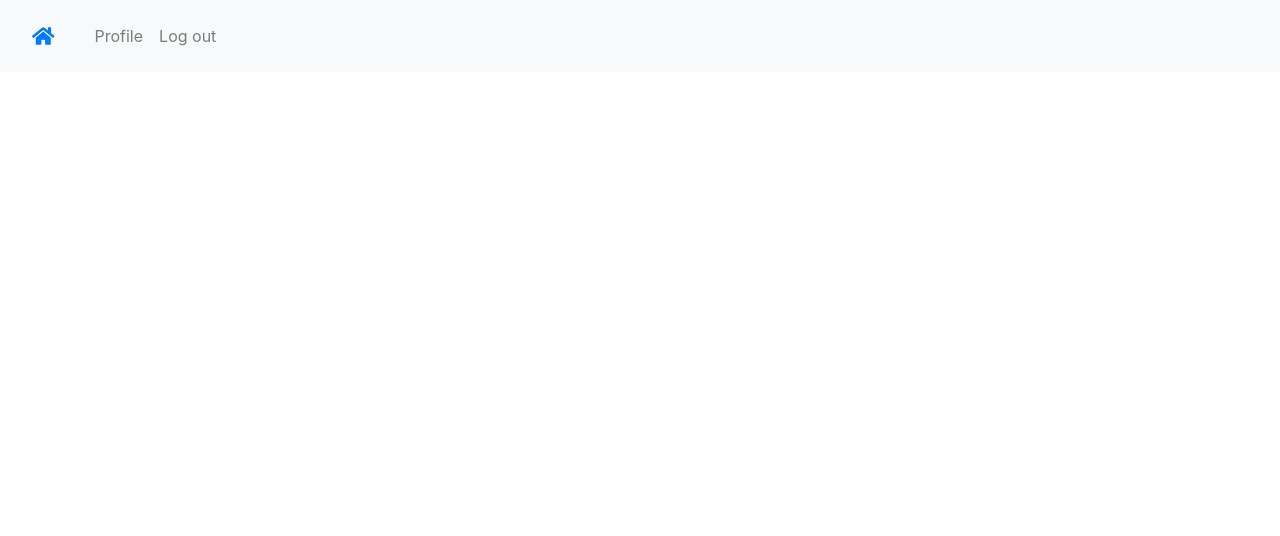
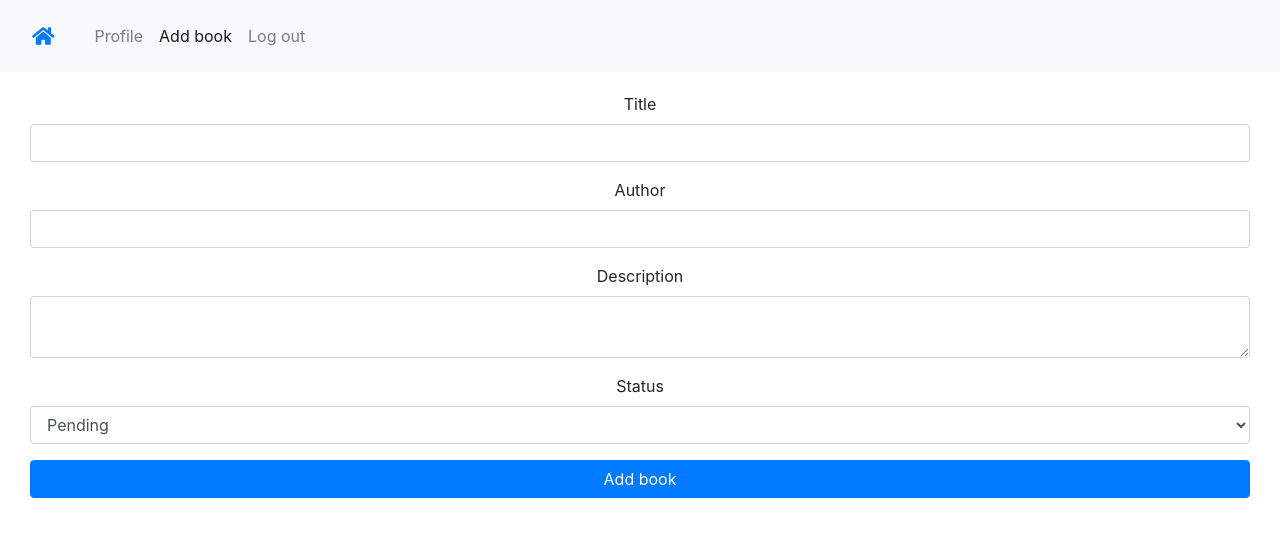
Before and after one commit to x8a/night-stand-frontend, a React (Create React App) app: page /create/pending in a window 1280 px wide. Shown: the top 536 px of the page. Built offline with nearby package versions, Linux system fonts and the light colour scheme; sample sign-in values are in the browser's storage.

Commit message:
Added the add book page and styled

```diff
--- a/src/App.css
+++ b/src/App.css
@@ -38,3 +38,14 @@
 .form-text {
   text-align: center;
 }
+
+.profile-pic {
+  width: 25%;
+}
+
+.profile {
+  display: flex;
+  flex-direction: column;
+	justify-content: center;
+	align-items: center;
+}
--- a/src/App.js
+++ b/src/App.js
@@ -1,33 +1,39 @@
-import React, { Component } from 'react';
-import './App.css';
-import { Switch, Route } from 'react-router-dom';
-import Home from './components/Home';
-import Login from './components/Login';
-import Signup from './components/Signup';
-import Logout from './components/Logout';
-import Profile from './components/Profile';
-import ProtectedRoute from './auth/protected-route';
-import Nav from './components/Navbar';
+import React, { Component } from "react";
+import "./App.css";
+import { Switch, Route } from "react-router-dom";
+import Home from "./components/Home";
+import Login from "./components/Login";
+import Signup from "./components/Signup";
+import Logout from "./components/Logout";
+import Profile from "./components/Profile";
+import NewBook from "./components/NewBook";
+import ProtectedRoute from "./auth/protected-route";
+import Nav from "./components/Navbar";
 
 class App extends Component {
-
-  constructor(props){
-    super(props)
+  constructor(props) {
+    super(props);
     this.state = {
-      loggedInUser: JSON.parse(localStorage.getItem('loggedInUser')) || null
+      loggedInUser: JSON.parse(localStorage.getItem("loggedInUser")) || null,
     };
   }
 
   getTheUser = (userObj) => {
     this.setState({
-      loggedInUser: userObj
-    })
-    this.setState({
-      loggedInUser: userObj
-    }, () => {
-      localStorage.setItem('loggedInUser', JSON.stringify(this.state.loggedInUser))
-    })
+      loggedInUser: userObj,
+    });
+    this.setState(
+      {
+        loggedInUser: userObj,
+      },
+      () => {
+        localStorage.setItem(
+          "loggedInUser",
+          JSON.stringify(this.state.loggedInUser)
+        );
       }
+    );
+  };
 
   render() {
     return (
@@ -38,9 +44,7 @@ class App extends Component {
           <Route
             exact
             path="/signup"
-              render={(props) => (
-                <Signup {...props} getUser={this.getTheUser} />
-              )}
+            render={(props) => <Signup {...props} getUser={this.getTheUser} />}
           />
           <Route
             exact
@@ -50,14 +54,17 @@ class App extends Component {
           <Route
             exact
             path="/logout"
-              render={(props) => (
-                <Logout {...props} callback={this.getTheUser} />
-              )}
+            render={(props) => <Logout {...props} callback={this.getTheUser} />}
           />
           <ProtectedRoute
             path="/profile"
             user={this.state.loggedInUser}
             component={Profile}
+          />
+          <ProtectedRoute
+            path="/create/pending"
+            user={this.state.loggedInUser}
+            component={NewBook}
           />
         </Switch>
       </div>
--- a/src/components/Navbar.js
+++ b/src/components/Navbar.js
@@ -15,10 +15,10 @@ class myNav extends Component {
       );
 
       if (this.props.user) {
-        console.log("Hay usuario logueado!", this.props.user);
         authLink = (
           <Nav className="mr-auto">
             <NavLink to="/profile" className="nav-link">Profile</NavLink>
+            <NavLink to="/create/pending" className="nav-link">Add book</NavLink>
             <NavLink to="/logout" className="nav-link">Log out</NavLink>
           </Nav>
         );
--- /dev/null
+++ b/src/components/NewBook.js
@@ -0,0 +1,73 @@
+import React, { Component } from 'react';
+import axios from "axios";
+
+class NewBook extends Component {
+  constructor(props){
+    super(props);
+    this.state = {
+      title: '',
+      author: '',
+      description: '',
+      status: ''
+    };
+  }
+
+  handleChange = (event) => {
+    const {name, value} = event.target;
+    this.setState({[name]: value});
+  }
+
+  handleFormSubmit = (event) => {
+    event.preventDefault();
+    const body = {
+      title: this.state.title,
+      author: this.state.author,
+      description: this.state.description,
+      status: this.state.status,
+      reader: this.props.loggedInUser._id
+    };
+    axios
+      .post(`${process.env.REACT_APP_API_URL}/create/pending`, body, {withCredentials:true})
+      .then(() => {
+        this.props.history.push('/profile')
+      })
+      .catch((error) => console.log(error));
+  };
+
+  render(){
+    return(
+        <div>
+          <form onSubmit={this.handleFormSubmit} className="forms" >
+            <div className="form-group">
+            <label>Title</label>
+            <input className="form-control" type="text" name="title" value={this.state.title} onChange={ e => this.handleChange(e)}/>
+            </div>
+
+            <div className="form-group">
+            <label>Author</label>
+            <input className="form-control" type="text" name="author" value={this.state.author} onChange={ e => this.handleChange(e)} />
+            </div>
+
+            <div className="form-group">
+            <label>Description</label>
+            <textarea className="form-control" name="description" value={this.state.description} onChange={ e => this.handleChange(e)} />
+            </div>
+
+            <div className="form-group">
+            <label>Status</label>
+            <select className="form-control" value={this.state.status} name="status" onChange={ e => this.handleChange(e)}>
+                <option value="pending">Pending</option>
+                <option value="reading">In progress</option>
+                <option value="finished">Finished</option>
+            </select>
+            </div>
+
+            <input className="btn btn-primary" type="submit" value="Add book" />
+          </form>
+
+        </div>
+      )
+  }
+}
+
+export default NewBook;
--- a/src/components/Profile.js
+++ b/src/components/Profile.js
@@ -1,14 +1,27 @@
 import React, { Component } from 'react'
-import { NavLink } from "react-router-dom";
 
 export default class Profile extends Component {
     render() {
+        console.log(this.props.loggedInUser)
+
+        let booksReading = ""
+
+        if (this.props.loggedInUser.books.length !== 0) {
+            booksReading = (
+                <div className="profile">
+                <h3>Reading</h3>
+                <p>My book</p>
+                </div>
+            );
+          }
+
         return (
             <div>
-                <h1>Welcome to your profile, {this.props.loggedInUser.username}</h1>
-                <p>Name: {this.props.loggedInUser.name}</p>
-                <p>Last Name: {this.props.loggedInUser.lastName}</p>
-                <NavLink to="/logout" className="nav-link">Logout</NavLink>
+                <div className="profile">
+                    <img className="profile-pic" src={this.props.loggedInUser.pic} alt="Profile pic"/>
+                    <p>{this.props.loggedInUser.name} {this.props.loggedInUser.lastName}</p>
+                </div>
+                {booksReading}
             </div>
         )
     }
```
Lines whose indentation alone changed are shown as unchanged.
